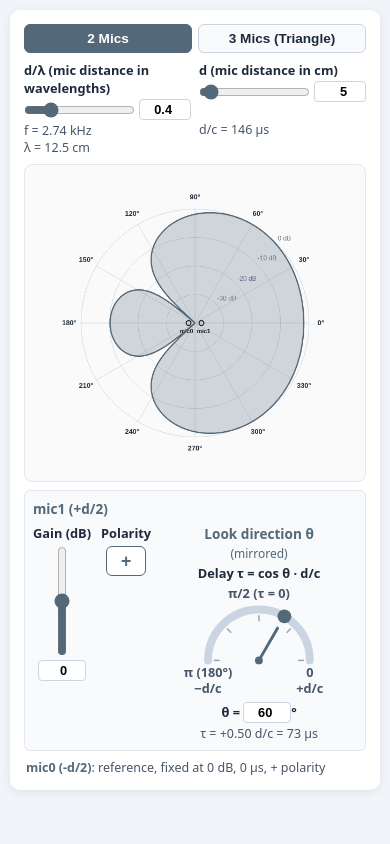
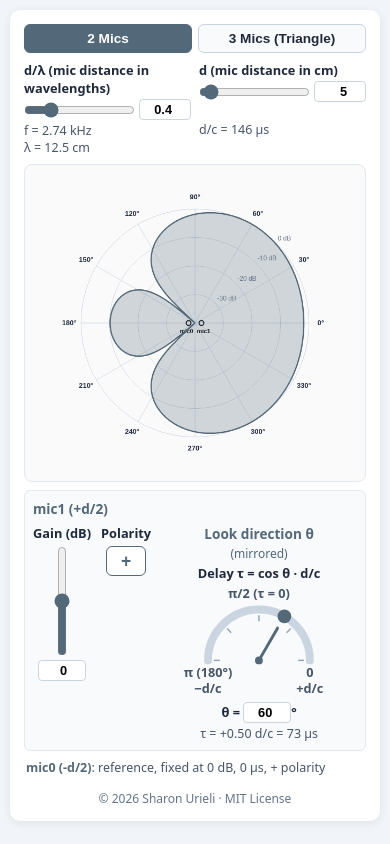
Before and after one commit to PhaseResponse/mic-array, a plain HTML site: page index.html in a window 390 px wide. Drawn offline with Linux system fonts and the light colour scheme.

Commit message:
add copyright footer

```diff
--- a/index.html
+++ b/index.html
@@ -7,12 +7,13 @@
   <style>
     * { box-sizing: border-box; }
     body { font-family: system-ui, sans-serif; background: #f1f5f9; color: #1e293b; margin: 0; padding: 10px; display: flex; justify-content: center; }
-    .container { display: grid; grid-template-columns: minmax(0, 1fr) minmax(0, 1.4fr); grid-template-areas: "top plot" "mics plot"; grid-template-rows: auto 1fr; column-gap: 28px; row-gap: 8px; max-width: 960px; width: 100%; background: #fff; padding: 14px; border-radius: 10px; box-shadow: 0 2px 10px rgba(0,0,0,0.08); align-items: start; }
+    .container { display: grid; grid-template-columns: minmax(0, 1fr) minmax(0, 1.4fr); grid-template-areas: "top plot" "mics plot" "foot foot"; grid-template-rows: auto 1fr auto; column-gap: 28px; row-gap: 8px; max-width: 960px; width: 100%; background: #fff; padding: 14px; border-radius: 10px; box-shadow: 0 2px 10px rgba(0,0,0,0.08); align-items: start; }
     .top { grid-area: top; display: flex; flex-direction: column; gap: 8px; }
     .mics { grid-area: mics; display: flex; flex-direction: column; gap: 8px; }
     .ref-line { padding: 0 2px; }
+    .footer { grid-area: foot; text-align: center; font-size: 0.75rem; color: #64748b; padding-top: 6px; }
     @media (max-width: 700px) {
-      .container { grid-template-columns: minmax(0, 1fr); grid-template-areas: "top" "plot" "mics"; grid-template-rows: auto; }
+      .container { grid-template-columns: minmax(0, 1fr); grid-template-areas: "top" "plot" "mics" "foot"; grid-template-rows: auto; }
       .plot-box { position: sticky; top: 0; z-index: 2; background: #fff; }
       .plot-box canvas { max-width: min(300px, 100%); }
     }
@@ -94,6 +95,7 @@
     </div>
     <div class="ref ref-line"><b id="lbl0">mic0 (-d/2)</b>: reference, fixed at 0 dB, 0 &mu;s, + polarity</div>
   </div>
+  <footer class="footer">&copy; 2026 Sharon Urieli &middot; MIT License</footer>
 </div>
 <script>
   const c = 343.0, cvs = document.getElementById('polar'), ctx = cvs.getContext('2d');
```
